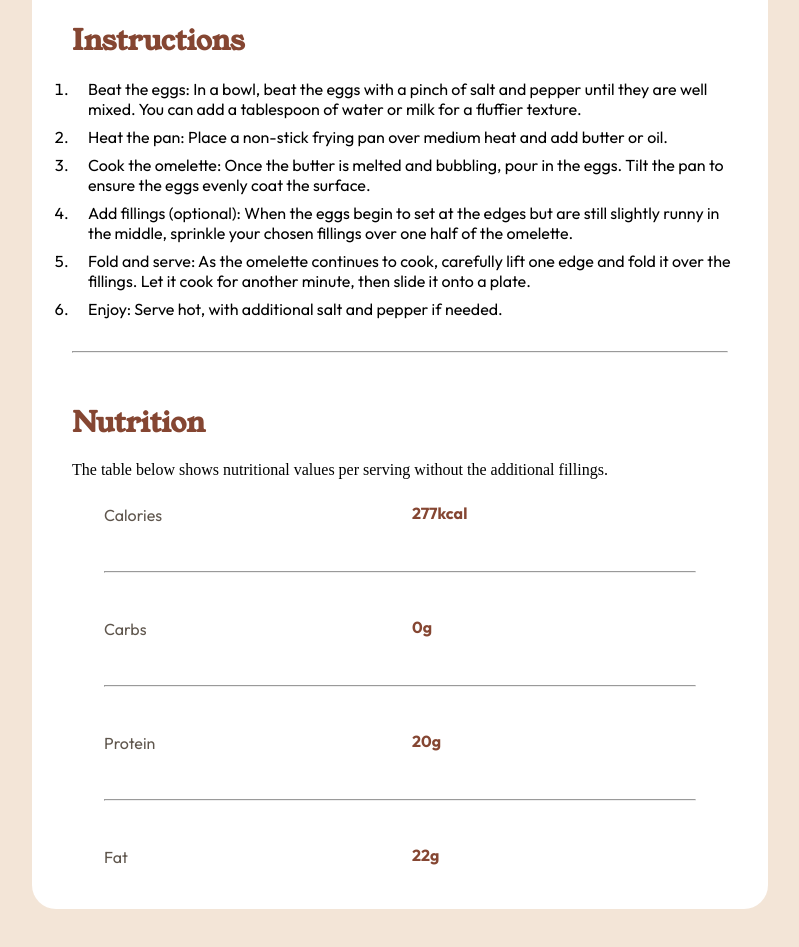
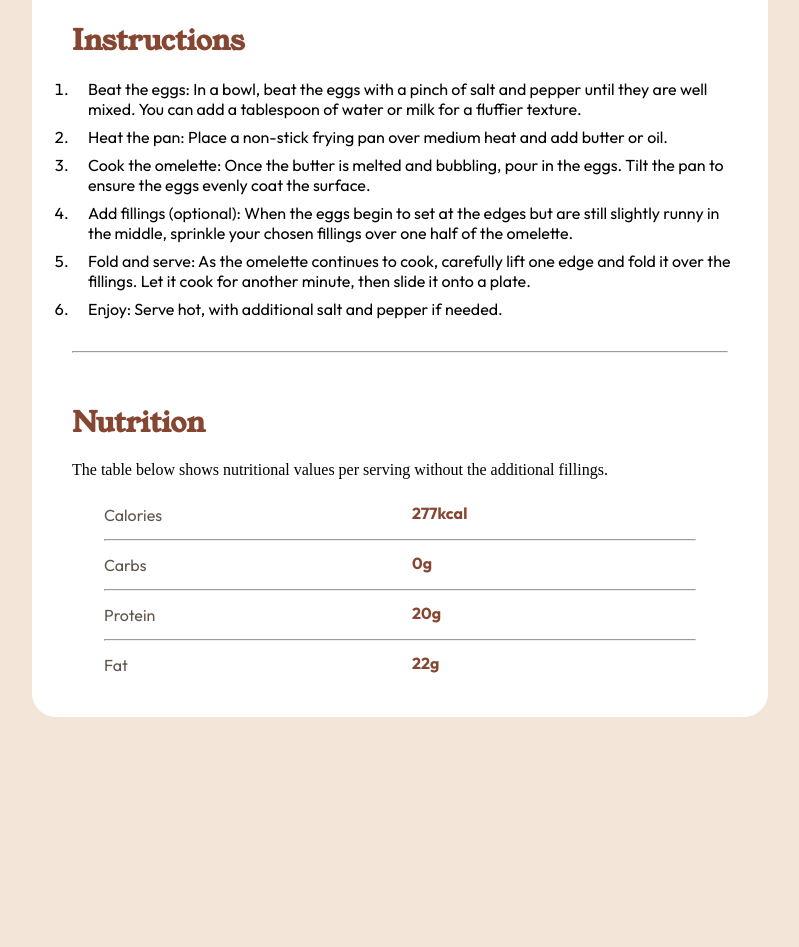
Before and after one commit to leecockcroft/font-end-ingred, a plain HTML site: page index.html in a window 1280 px wide. Shown: the part 1095-2042 px from the top of the page, without its empty margins (240-1039 px from the left). After the commit the page ends 1940 px from the top, so only its background shows below. Drawn offline with Linux system fonts and the light colour scheme.

Commit message:
Update style.css

```diff
--- a/style.css
+++ b/style.css
@@ -183,6 +183,10 @@ hr{
 
 }
 
+.macro-lines{
+    margin:0;
+}
+
 @media only screen and (min-width: 600px) {
 
     body{
```
